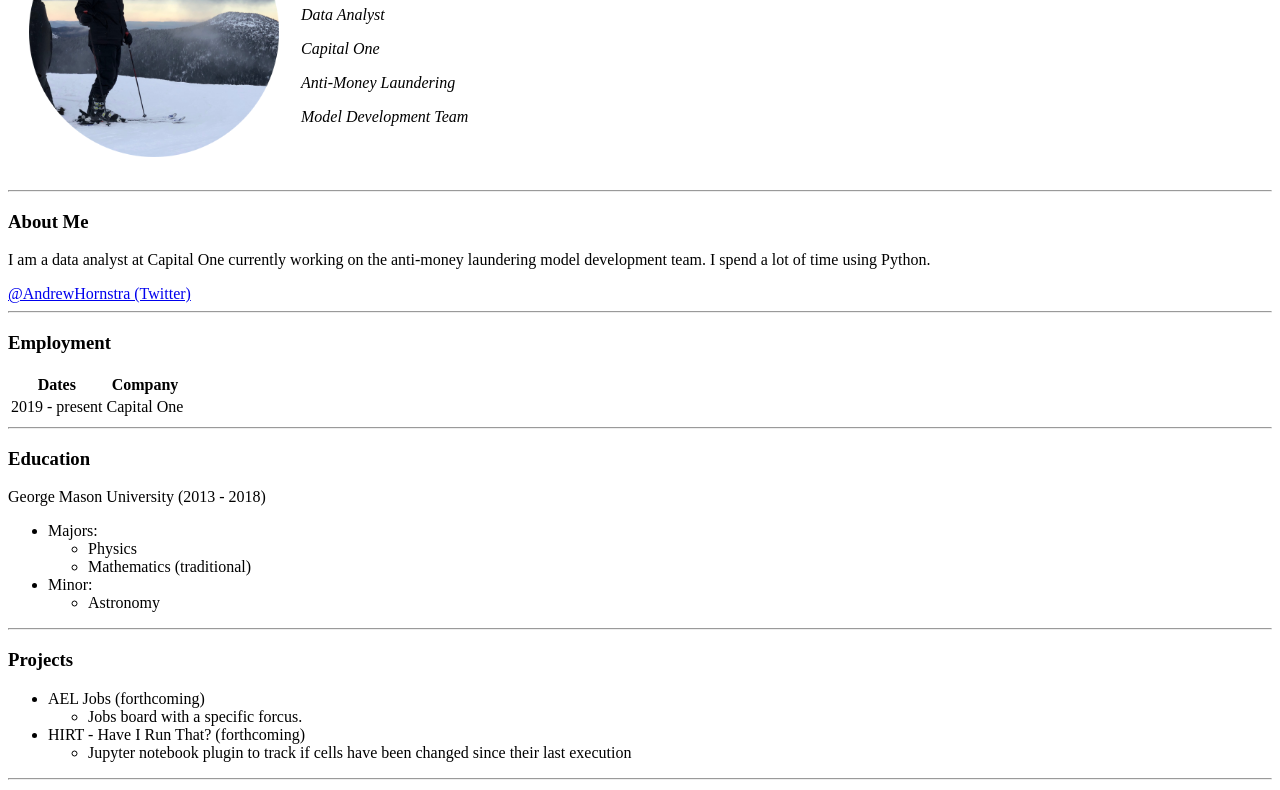
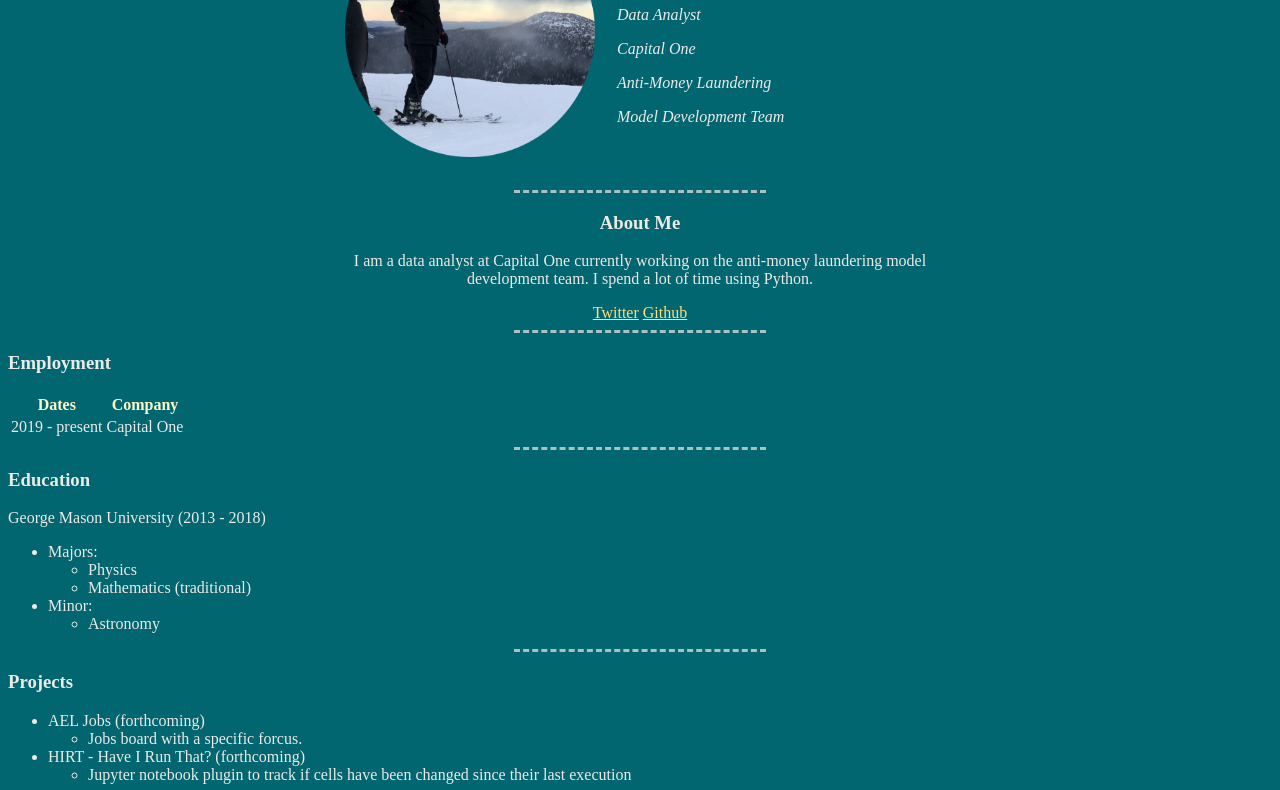
Before and after one commit to AndrewHornstra/cv, a plain HTML site: page index.html in a window 1280 px wide. Shown: the part 122-912 px from the top of the page. Drawn offline with Linux system fonts and the light colour scheme.

Commit message:
Update with color scheme etc.

```diff
--- /dev/null
+++ b/CSS/styles.css
@@ -0,0 +1,59 @@
+body {
+  background-color: #026670;
+  font-family: "EB Garamond" serif;
+}
+
+hr {
+  border-style: none;
+  border-top-style: dashed;
+  border-color: #EDEAE5;
+  border-width: 3px;
+  width: 20%;
+  opacity: 0.7;
+}
+
+.header {
+  width: 50%;
+  margin: auto;
+}
+
+.centered-div {
+  width: 50%;
+  margin: auto;
+  text-align: center;
+}
+
+p, li, td, h1, h3 {
+  color: #EDEAE5;
+  /* color: #e7dfd5; */
+}
+
+th {
+  color: #FEF9C7;
+}
+
+a:link {
+  color: #FCE181;
+}
+
+a:visited {
+  color: #6FEDD7;
+}
+/*
+Doesn't pass CB. friendliness test; visited link looks close to plain text with
+prot. CB. Pallette is usable right now since this doesn't actually affect the
+usability of the site, but needs to be fixed to actually offer the visited link
+highlighting feature to all users.
+ref:
+https://davidmathlogic.com/colorblind/#%23026670-%23EDEAE5-%23FEF9C7-%23FCE181-%236FEDD7
+*/
+
+
+/*
+https://www.awwwards.com/sites/qed-group
+#026670
+#6FEDD7
+#FEF9C7
+#FCE181
+#EDEAE5
+*/
--- a/index.html
+++ b/index.html
@@ -4,13 +4,17 @@
 <head>
   <meta charset="utf-8">
   <title>Andrew Hornstra</title>
+  <link rel="stylesheet" href="CSS/styles.css">
+  <link rel="icon" href="Images/favicon.ico">
+  <link href="https://fonts.googleapis.com/css2?family=EB+Garamond&display=swap" rel="stylesheet">
 </head>
 
 <body>
+  <div class="header">
     <table cellspacing="20">
       <tr>
         <td>
-        <img src="circle-cropped.png" alt="Andrew profile picture" height="250">
+          <img src="Images/circle-cropped.png" alt="Andrew profile picture" height="250">
         </td>
         <td>
           <h1>Andrew Hornstra</h1>
@@ -21,12 +25,15 @@
         </td>
       </tr>
     </table>
+  </div>
   <hr>
+  <div class="centered-div">
     <h3>About Me</h3>
     <p>I am a data analyst at Capital One currently working on the anti-money laundering
       model development team. I spend a lot of time using Python.</p>
-    <a href=https://twitter.com/AndrewHornstra>@AndrewHornstra (Twitter)</a></li>
-
+      <a class="footer-link" href=https://twitter.com/AndrewHornstra>Twitter</a>
+      <a class="footer-link" href=https://github.com/AndrewHornstra>Github</a>
+  </div>
   <hr>
   <h3>Employment</h3>
   <table>
@@ -101,9 +108,8 @@
           </tr>
         </table>
       </td>
+    </tr>
   </table>
-    </tr>
-  <hr>
 </body>
 
 </html>
```
Also changed, not shown: Images/circle-cropped.png (added), Images/favicon.ico (added), Images/image0.jpeg (added), 1 other file. Lines whose indentation alone changed are shown as unchanged.
